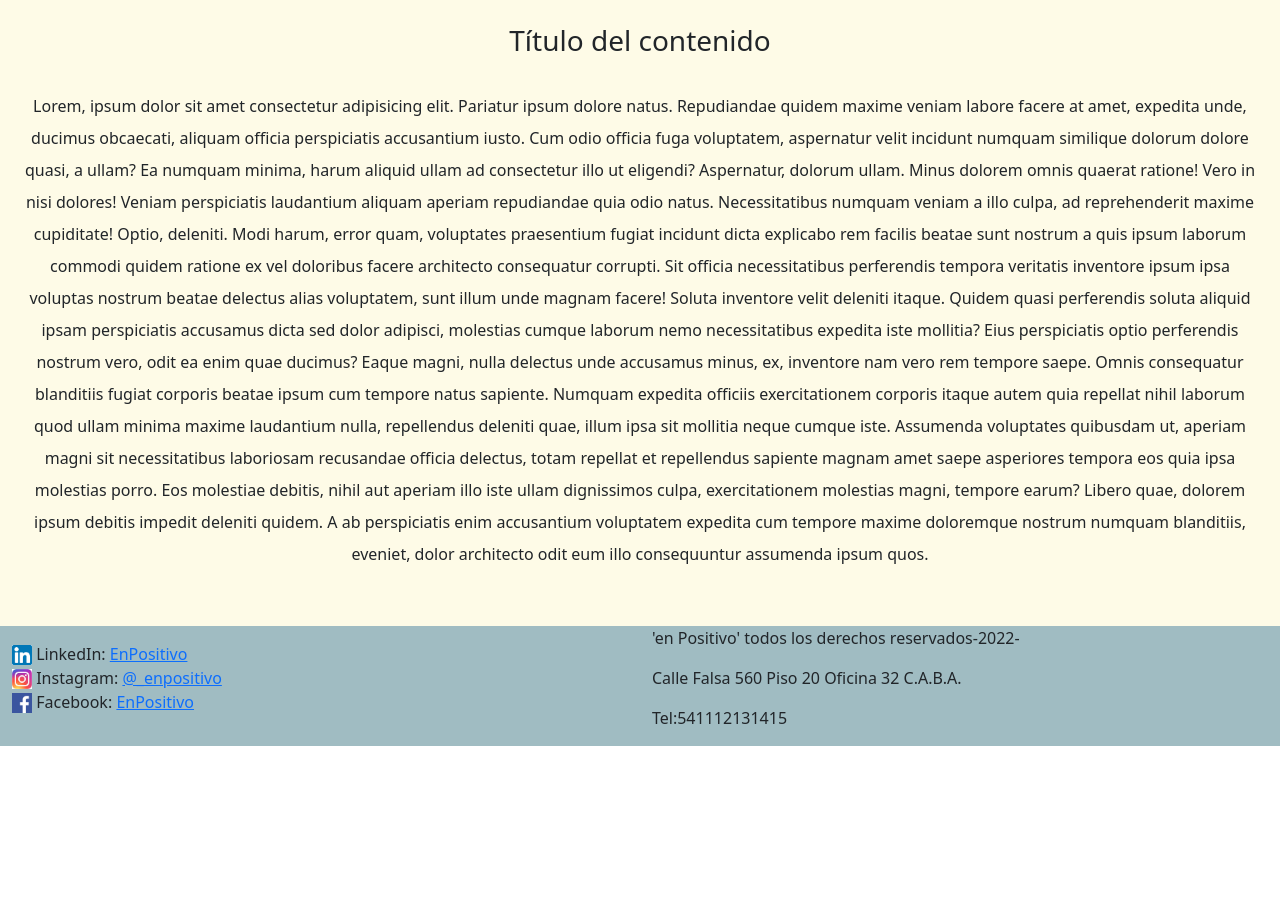
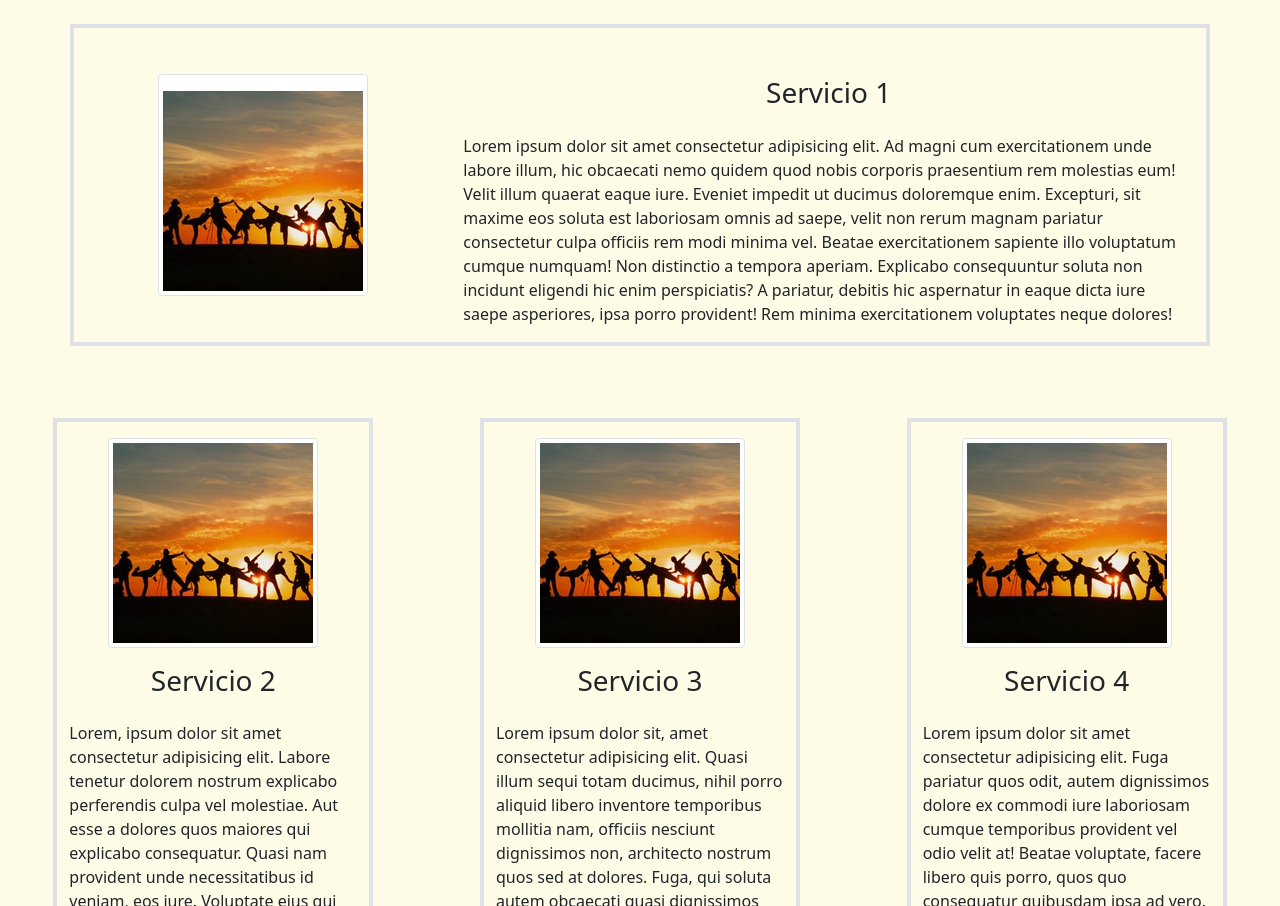
Before and after one commit to MauroCiani/enPositivo, a plain HTML site: page pages/servicios.html in a window 1280 px wide. Shown: the part 406-1312 px from the top of the page. Before the commit the page ends 1152 px from the top, so only its background shows below. Drawn offline with nearby package versions, Linux system fonts and the light colour scheme.

Commit message:
Arreglo de pestaña 'Servicios'

```diff
--- a/css/styles-backup-pre-bootstrap.css
+++ b/css/styles-backup-pre-bootstrap.css
@@ -66,7 +66,7 @@ nav {
     flex-direction: column;
     align-items: flex-start;
     justify-content: center;
-    height: 70vh;
+    height: 100vh;
 }
 
 .EncabezadoInicio__Titulo {
--- a/pages/servicios.html
+++ b/pages/servicios.html
@@ -34,11 +34,16 @@
                 </a>
                 <div class="collapse navbar-collapse" id="navbarNavAltMarkup">
                     <div class="navbar-nav">
-                        <a class="nav-link animate__animated animate__backInRight" href="../pages/nuestroproposito.html">Nuestro Propósito</a>
-                        <a class="nav-link animate__animated animate__backInRight" href="../pages/quienessomos.html">¿Quiénes somos?</a>
-                        <a class="nav-link animate__animated animate__backInRight" href="../pages/servicios.html">Servicios</a>
-                        <a class="nav-link animate__animated animate__backInRight" href="../pages/notasdeinteres.html">Notas de interés</a>
-                        <a class="nav-link animate__animated animate__backInRight" href="../pages/contacto.html">Contacto</a>
+                        <a class="nav-link animate__animated animate__backInRight"
+                            href="../pages/nuestroproposito.html">Nuestro Propósito</a>
+                        <a class="nav-link animate__animated animate__backInRight"
+                            href="../pages/quienessomos.html">¿Quiénes somos?</a>
+                        <a class="nav-link animate__animated animate__backInRight"
+                            href="../pages/servicios.html">Servicios</a>
+                        <a class="nav-link animate__animated animate__backInRight"
+                            href="../pages/notasdeinteres.html">Notas de interés</a>
+                        <a class="nav-link animate__animated animate__backInRight"
+                            href="../pages/contacto.html">Contacto</a>
                     </div>
                 </div>
             </div>
@@ -50,38 +55,95 @@
     <main style="background-color: #FEFBE7" class="pb-3">
 
         <!--Comienzo de la primera sección de la página: encabezado/portada-->
-        <section class="Encabezado EncabezadoServicios d-flex flex-row align-items-center justify-content-center">
-            <h2 class="Encabezado__Titulo animate__animated animate__backInDown text-center" style="color:white">Servicios</h2>
+        <section class="Encabezado EncabezadoServicios d-flex flex-row align-items-center justify-content-center ">
+            <h2 class="Encabezado__Titulo animate__animated animate__backInDown text-center" style="color:white">
+                Servicios</h2>
         </section>
         <!--Fin de la primera sección de la página:encabezado/portada-->
 
         <!--Comienzo de la segunda sección de la página-->
-        <section class="Seccion">
-            <h3 class="Seccion__Titulo text-center mt-4">Título del contenido</h3>
-            <p class="text-center lh-lg p-4">Lorem, ipsum dolor sit amet consectetur adipisicing elit. Pariatur ipsum dolore natus. Repudiandae quidem
-                maxime veniam labore facere at amet, expedita unde, ducimus obcaecati, aliquam officia perspiciatis
-                accusantium iusto. Cum odio officia fuga voluptatem, aspernatur velit incidunt numquam similique dolorum
-                dolore quasi, a ullam? Ea numquam minima, harum aliquid ullam ad consectetur illo ut eligendi?
-                Aspernatur, dolorum ullam. Minus dolorem omnis quaerat ratione! Vero in nisi dolores! Veniam
-                perspiciatis laudantium aliquam aperiam repudiandae quia odio natus. Necessitatibus numquam veniam a
-                illo culpa, ad reprehenderit maxime cupiditate! Optio, deleniti. Modi harum, error quam, voluptates
-                praesentium fugiat incidunt dicta explicabo rem facilis beatae sunt nostrum a quis ipsum laborum commodi
-                quidem ratione ex vel doloribus facere architecto consequatur corrupti. Sit officia necessitatibus
-                perferendis tempora veritatis inventore ipsum ipsa voluptas nostrum beatae delectus alias voluptatem,
-                sunt illum unde magnam facere! Soluta inventore velit deleniti itaque. Quidem quasi perferendis soluta
-                aliquid ipsam perspiciatis accusamus dicta sed dolor adipisci, molestias cumque laborum nemo
-                necessitatibus expedita iste mollitia? Eius perspiciatis optio perferendis nostrum vero, odit ea enim
-                quae ducimus? Eaque magni, nulla delectus unde accusamus minus, ex, inventore nam vero rem tempore
-                saepe. Omnis consequatur blanditiis fugiat corporis beatae ipsum cum tempore natus sapiente. Numquam
-                expedita officiis exercitationem corporis itaque autem quia repellat nihil laborum quod ullam minima
-                maxime laudantium nulla, repellendus deleniti quae, illum ipsa sit mollitia neque cumque iste. Assumenda
-                voluptates quibusdam ut, aperiam magni sit necessitatibus laboriosam recusandae officia delectus, totam
-                repellat et repellendus sapiente magnam amet saepe asperiores tempora eos quia ipsa molestias porro. Eos
-                molestiae debitis, nihil aut aperiam illo iste ullam dignissimos culpa, exercitationem molestias magni,
-                tempore earum? Libero quae, dolorem ipsum debitis impedit deleniti quidem. A ab perspiciatis enim
-                accusantium voluptatem expedita cum tempore maxime doloremque nostrum numquam blanditiis, eveniet, dolor
-                architecto odit eum illo consequuntur assumenda ipsum quos.
-            </p>
+
+        <section class="pt-4">
+
+            <!-- Item de Servicios 1 a ser visible en horizontal desde display lg en adelante -->
+            <div class="container d-none d-lg-block">
+                <div class="row d-flex align-items-center border border-4">
+                    <div class="col-4 d-flex justify-content-center">
+                        <img class="img-thumbnail pt-3" src="../multimedia/images/Servicios-1.jpg"
+                            alt="Impacto social positivo">
+                    </div>
+
+                    <div class="col-8">
+                        <h3 class="h3 pt-5 pb-3 text-center d-flex justify-content-center">Servicio 1</h3>
+                        <p>Lorem ipsum dolor sit amet consectetur adipisicing elit. Ad magni cum exercitationem unde labore illum, hic obcaecati nemo quidem quod nobis corporis praesentium rem molestias eum! Velit illum quaerat eaque iure. Eveniet impedit ut ducimus doloremque enim. Excepturi, sit maxime eos soluta est laboriosam omnis ad saepe, velit non rerum magnam pariatur consectetur culpa officiis rem modi minima vel. Beatae exercitationem sapiente illo voluptatum cumque numquam! Non distinctio a tempora aperiam. Explicabo consequuntur soluta non incidunt eligendi hic enim perspiciatis? A pariatur, debitis hic aspernatur in eaque dicta iure saepe asperiores, ipsa porro provident! Rem minima exercitationem voluptates neque dolores!</p>
+                    </div>
+                </div>
+            </div>
+
+            <div class="container-fluid pt-5">
+                <div class="row d-flex justify-content-around">
+
+                    <!-- Item de Servicios 1 a ser visible en vertical hasta display md -->
+                    <div class="d-lg-none border border-4 col-12 col-lg-3 my-4">
+                        <div class="d-flex flex-column justify-items-center align-items-center">
+                            <div class="pt-3">
+                                <img class="img-thumbnail" src="../multimedia/images/Servicios-1.jpg"
+                                    alt="Impacto social positivo">
+                            </div>
+
+                            <div class="">
+                                <h3 class="h3 py-3 text-center">Servicio 1</h3>
+                                <p>Lorem ipsum dolor sit amet consectetur adipisicing elit. Fuga pariatur quos odit, autem dignissimos dolore ex commodi iure laboriosam cumque temporibus provident vel odio velit at! Beatae voluptate, facere libero quis porro, quos quo consequatur quibusdam ipsa ad vero. Eum, placeat eius voluptatibus dignissimos aliquam inventore ipsam voluptas iusto, perferendis nemo perspiciatis provident consectetur, optio voluptate vero. Fugit eum sequi aperiam possimus illum nulla! Alias aliquam maxime explicabo eaque facere in ad aut optio, quasi adipisci esse molestiae praesentium quia expedita dolor nesciunt quibusdam beatae qui eius! Odit eius ratione neque voluptatem temporibus harum omnis, reiciendis quibusdam? Alias, iusto consequatur.</p>
+                            </div>
+                        </div>
+                    </div>
+
+                    <!-- Item de Servicios 2 -->
+                    <div class="border border-4 col-12 col-lg-3 my-4">
+                        <div class="d-flex flex-column justify-items-center align-items-center">
+                            <div class="pt-3">
+                                <img class="img-thumbnail" src="../multimedia/images/Servicios-1.jpg"
+                                    alt="Impacto social positivo">
+                            </div>
+
+                            <div class="">
+                                <h3 class="h3 py-3 text-center">Servicio 2</h3>
+                                <p>Lorem, ipsum dolor sit amet consectetur adipisicing elit. Labore tenetur dolorem nostrum explicabo perferendis culpa vel molestiae. Aut esse a dolores quos maiores qui explicabo consequatur. Quasi nam provident unde necessitatibus id veniam, eos iure. Voluptate eius qui veniam tenetur doloribus aspernatur aperiam, inventore sequi cum possimus quo aliquam sapiente repudiandae odio iste earum laborum laudantium ratione adipisci omnis ad fugit dolore. Iusto molestias nam porro eaque possimus? Assumenda exercitationem aliquid debitis autem sint repellendus beatae tenetur ipsum quaerat sapiente, iste ducimus deserunt ea doloribus voluptatem inventore aperiam neque molestiae voluptatum eius obcaecati, velit distinctio. Maxime, ea! Corrupti, dolor doloribus!</p>
+                            </div>
+                        </div>
+                    </div>
+
+                    <!-- Item de Servicios 3 -->
+                    <div class="border border-4 col-12 col-lg-3 my-4">
+                        <div class="d-flex flex-column justify-items-center align-items-center">
+                            <div class="pt-3">
+                                <img class="img-thumbnail" src="../multimedia/images/Servicios-1.jpg"
+                                    alt="Impacto social positivo">
+                            </div>
+
+                            <div class="">
+                                <h3 class="h3 py-3 text-center">Servicio 3</h3>
+                                <p>Lorem ipsum dolor sit, amet consectetur adipisicing elit. Quasi illum sequi totam ducimus, nihil porro aliquid libero inventore temporibus mollitia nam, officiis nesciunt dignissimos non, architecto nostrum quos sed at dolores. Fuga, qui soluta autem obcaecati quasi dignissimos magnam eaque minima, quaerat animi, laudantium ab rerum? Sint quos quis consequuntur doloribus provident earum eum officia a quidem distinctio, delectus tempore ut facilis explicabo facere voluptatem, odit laboriosam ipsa expedita eius. Voluptate doloribus rem, exercitationem sunt quidem dicta asperiores laborum necessitatibus numquam commodi placeat aliquam aperiam et quae iste aliquid eaque vitae architecto expedita dolore possimus. Amet repellat cupiditate veniam fugiat.</p>
+                            </div>
+                        </div>
+                    </div>
+
+                    <!-- Item de Servicios 4 -->
+                    <div class="border border-4 ccol-12 col-lg-3 my-4">
+                        <div class="d-flex flex-column justify-items-center align-items-center">
+                            <div class="pt-3">
+                                <img class="img-thumbnail" src="../multimedia/images/Servicios-1.jpg"
+                                    alt="Impacto social positivo">
+                            </div>
+
+                            <div class="">
+                                <h3 class="h3 py-3 text-center">Servicio 4</h3>
+                                <p>Lorem ipsum dolor sit amet consectetur adipisicing elit. Fuga pariatur quos odit, autem dignissimos dolore ex commodi iure laboriosam cumque temporibus provident vel odio velit at! Beatae voluptate, facere libero quis porro, quos quo consequatur quibusdam ipsa ad vero. Eum, placeat eius voluptatibus dignissimos aliquam inventore ipsam voluptas iusto, perferendis nemo perspiciatis provident consectetur, optio voluptate vero. Fugit eum sequi aperiam possimus illum nulla! Alias aliquam maxime explicabo eaque facere in ad aut optio, quasi adipisci esse molestiae praesentium quia expedita dolor nesciunt quibusdam beatae qui eius! Odit eius ratione neque voluptatem temporibus harum omnis, reiciendis quibusdam? Alias, iusto consequatur.</p>
+                            </div>
+                        </div>
+                    </div>
+                </div>
+            </div>
         </section>
         <!--Fin de la segunda sección de la página-->
 
```
Also changed, not shown: index.html (+11 -12 lines), multimedia/images/Servicios-1.jpg (added).
